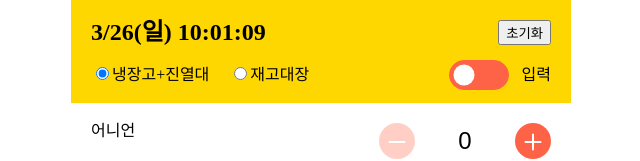
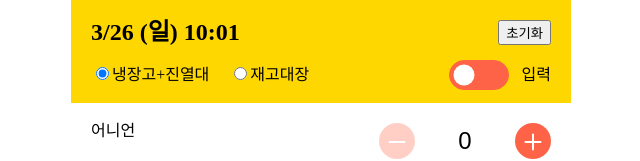
Before and after one commit to rigood/bread-stock, a React (Create React App) app: page / in a window 1280 px wide. Shown: the top 161 px of the page, without its empty margins (319-959 px from the left). Built offline with nearby package versions, Linux system fonts and the light colour scheme.

Commit message:
시계 오류 수정

```diff
--- a/src/Clock.jsx
+++ b/src/Clock.jsx
@@ -2,28 +2,31 @@ import { useEffect, useState } from "react";
 import styled from "styled-components";
 
 function Clock() {
-  let now = new Date();
-
-  const date = now.toLocaleDateString("en-US").slice(0, -5);
-  const day = "(" + now.toLocaleDateString("ko-KR", { weekday: "short" }) + ")";
-
-  const hours = now.getHours();
-  const minutes = String(now.getMinutes()).padStart(2, "0");
-  const seconds = String(now.getSeconds()).padStart(2, "0");
-
-  const clockText = date + day + " " + hours + ":" + minutes + ":" + seconds;
-
-  const [clock, setClock] = useState(clockText);
+  const [now, setNow] = useState(new Date());
 
   useEffect(() => {
-    const Timer = setInterval(() => setClock(clockText), 1000);
+    const clock = setInterval(() => {
+      setNow(new Date());
+    }, 1000);
 
     return () => {
-      clearInterval(Timer);
+      clearInterval(clock);
     };
-  }, [clockText]);
+  }, []);
 
-  return <Wrapper>{clock}</Wrapper>;
+  return (
+    <Wrapper>
+      <span>{now.toLocaleDateString("en-US").slice(0, -5)}</span>
+
+      <span>
+        {" (" + now.toLocaleDateString("ko-KR", { weekday: "short" }) + ") "}
+      </span>
+
+      <span>
+        {now.getHours() + ":" + String(now.getMinutes()).padStart(2, "0")}
+      </span>
+    </Wrapper>
+  );
 }
 
 export default Clock;
```
